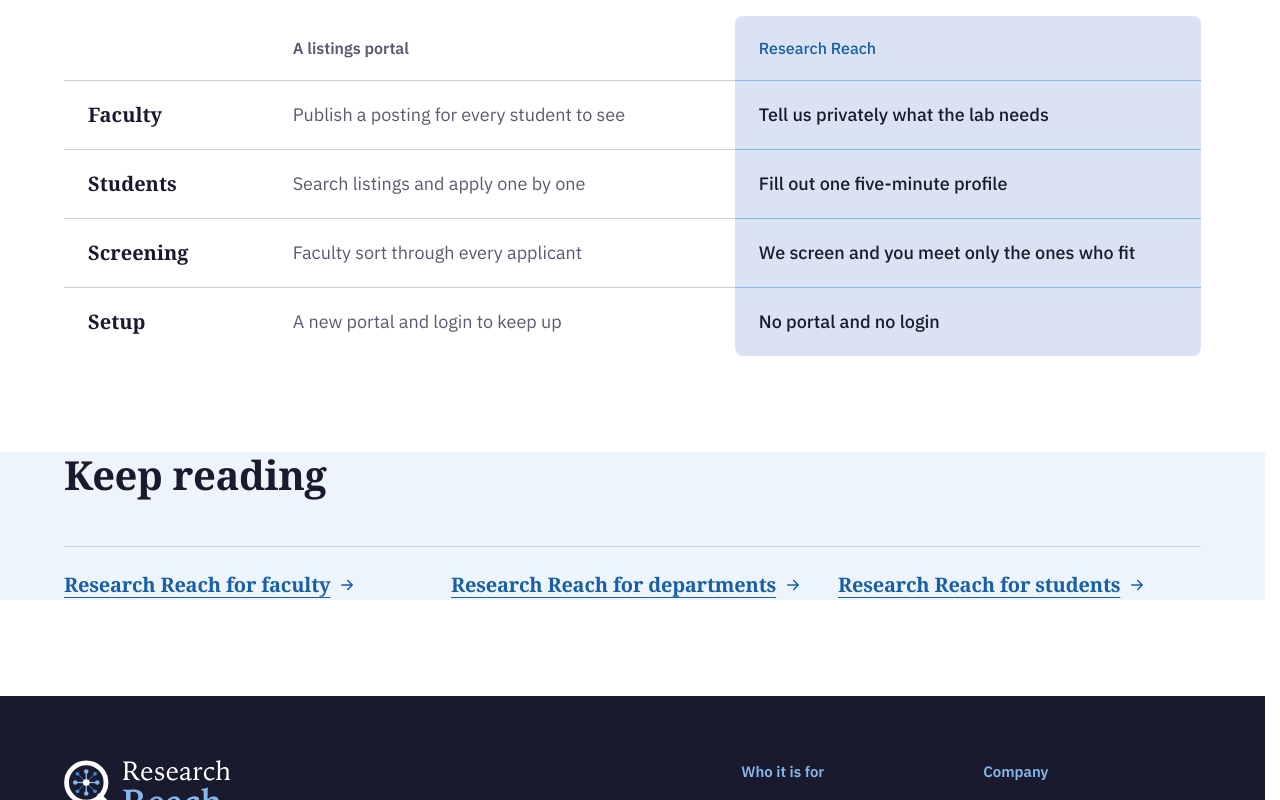
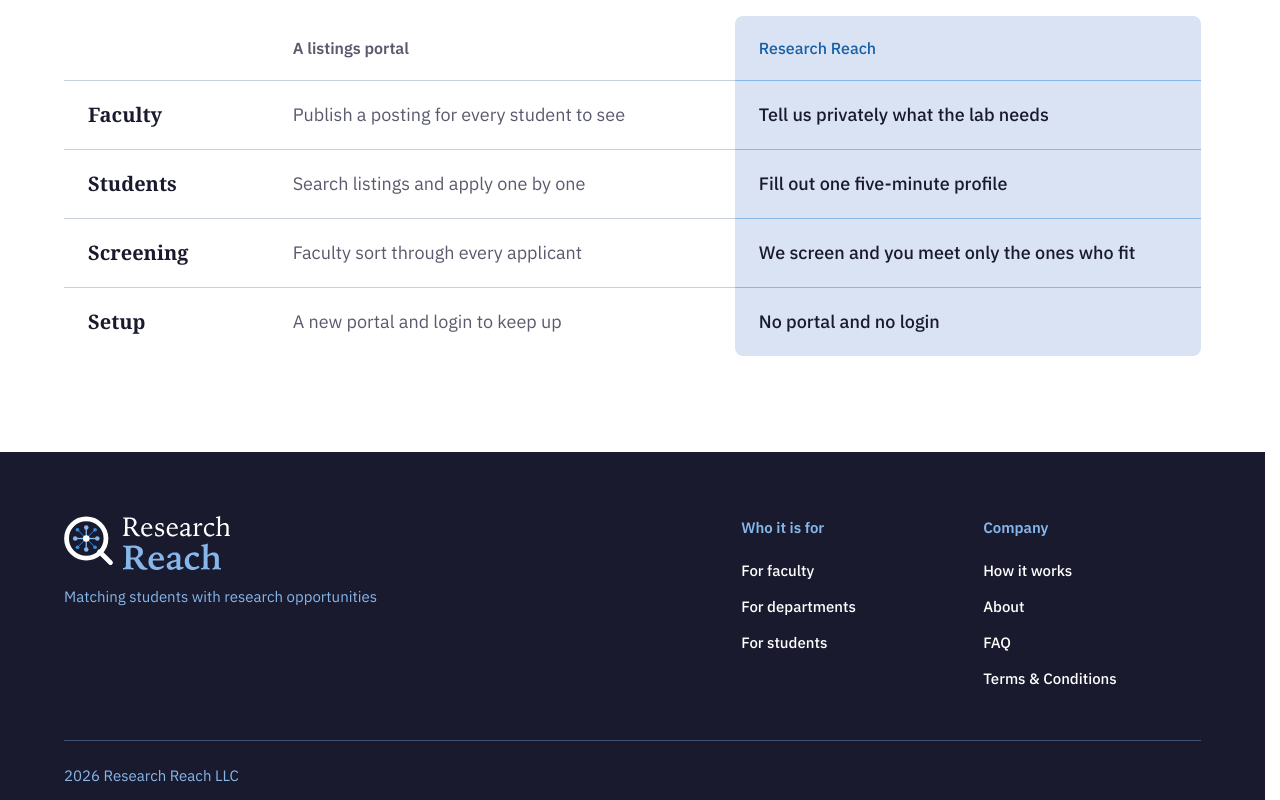
Before and after one commit to Atharv44/research-reach, a plain HTML site: page how.html in a window 1280 px wide. Shown: the part 3296-4096 px from the top of the page. Drawn offline with Linux system fonts and the light colour scheme.

Commit message:
Drop the Keep reading row from how.html
Co-Authored-By: Claude Opus 4.7 <noreply@anthropic.com>
Claude-Session: https://claude.ai/code/session_01CtmjoY6g1cbbNiZz55HDUr

```diff
--- a/how.html
+++ b/how.html
@@ -113,17 +113,6 @@
     </div>
   </section>
 
-  <section class="where-next" aria-labelledby="where-title">
-    <div class="wrap">
-      <h2 class="h2 reveal" id="where-title">Keep reading</h2>
-      <ul class="where-links">
-        <li><a class="text-link" href="faculty.html">Research Reach for faculty<svg class="arrow" viewBox="0 0 24 24" aria-hidden="true" focusable="false"><path d="M5 12h14M13 6l6 6-6 6"/></svg></a></li>
-        <li><a class="text-link" href="departments.html">Research Reach for departments<svg class="arrow" viewBox="0 0 24 24" aria-hidden="true" focusable="false"><path d="M5 12h14M13 6l6 6-6 6"/></svg></a></li>
-        <li><a class="text-link" href="students.html">Research Reach for students<svg class="arrow" viewBox="0 0 24 24" aria-hidden="true" focusable="false"><path d="M5 12h14M13 6l6 6-6 6"/></svg></a></li>
-      </ul>
-    </div>
-  </section>
-
 </main>
 <footer class="site-footer">
   <div class="site-footer-inner">
```
